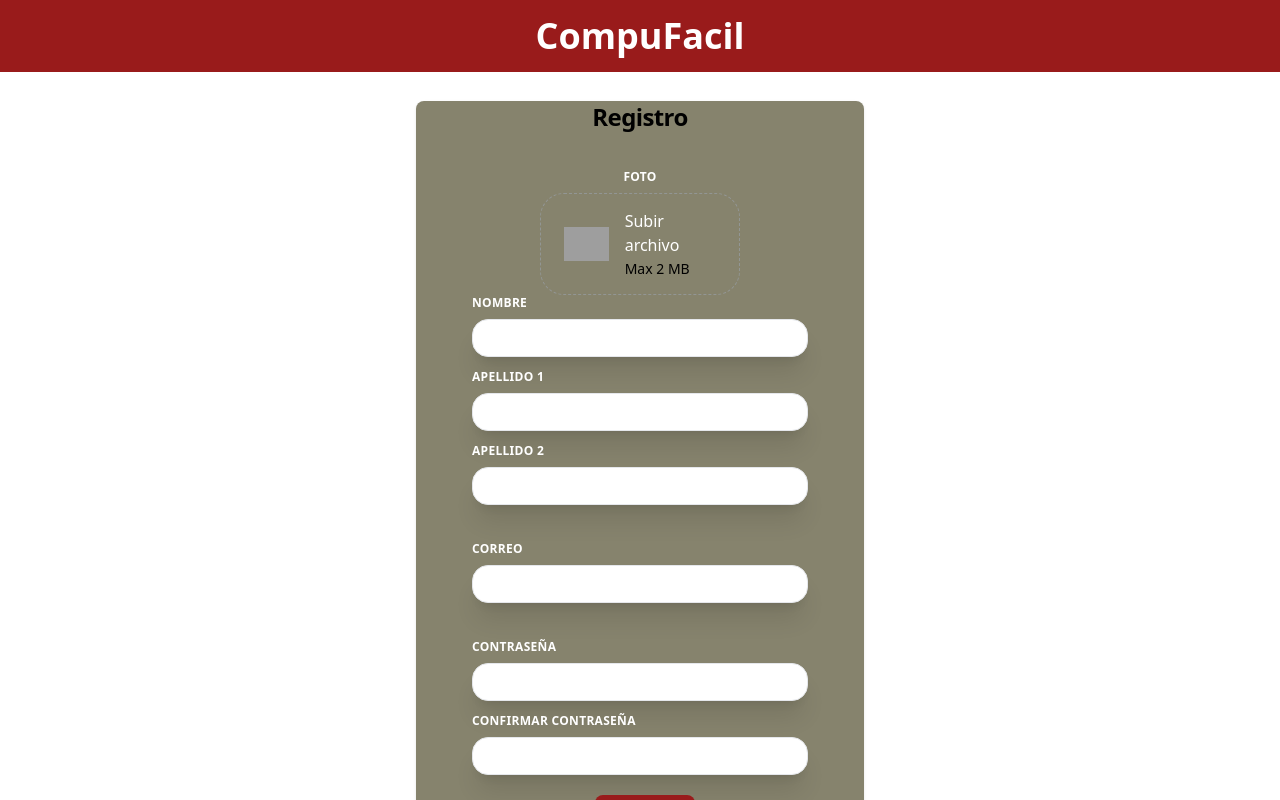
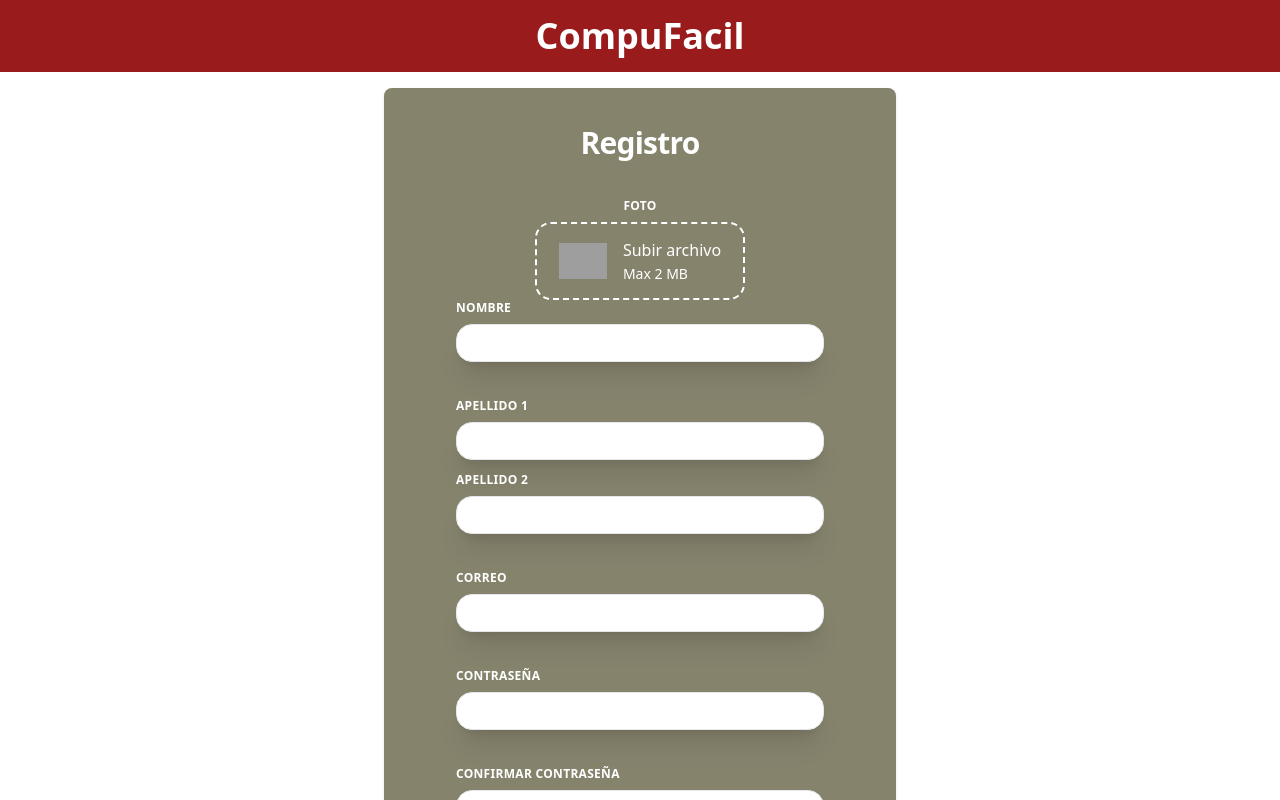
Before and after one commit to dayron24/CompuFacil, a React (Vite) app in the folder Client/: page /register-student in a window 1280 px wide. Built offline with nearby package versions, Linux system fonts and the light colour scheme; grey boxes are pictures that could not be loaded.

Commit message:
Responsive register page

```diff
--- a/Client/src/views/RegisterUserPage.jsx
+++ b/Client/src/views/RegisterUserPage.jsx
@@ -117,9 +117,9 @@ function RegisterUserPage() {
       >
         {errorMsg}
       </p>
-      <div className="flex flex-col items-center justify-center px-6 py-8 mx-auto md:h-screen lg:py-0">
+      <div className="flex flex-col items-center justify-center px-6 my-4 mx-auto lg:py-0">
 
-        <div className="w-full bg-customgray rounded-lg shadow dark:border md:mt-0 sm:max-w-md xl:p-0 dark:bg-white-800 dark:border-gray-700" >
+        <div className="w-full bg-customgray rounded-lg shadow dark:border max-w-lg xl:p-0 dark:bg-white-800 dark:border-gray-700" >
           <div className="flex flex-col items-center justify-center ">
             <div className="w-6/12 ">
               <form
@@ -128,10 +128,10 @@ function RegisterUserPage() {
                   //onsult(e);
                 }}
               >
-                <h2 className="mb-9 text-[5 0px] font-bold  text-center  leading-tight tracking-tight text-black md:text-2xl ">
+                <h2 className="my-9 text-[5 0px] font-bold text-center leading-tight tracking-tight text-white text-3xl ">
                   Registro
                 </h2>
-                <div className="w-full px-3 mb-6 md:mb-0">
+                <div className="w-full px-3 mb-6 mb-0">
                     <label
                       className="flex justify-center uppercase tracking-wide text-white text-xs font-bold mb-2"
                       htmlFor="grid-foto"
@@ -144,7 +144,7 @@ function RegisterUserPage() {
                         <label
                           title="Click to upload"
                           htmlFor ="photoFile"
-                          className="cursor-pointer flex items-center gap-4 px-6 py-4 before:border-gray-400/60 hover:before:border-gray-300 group dark:before:border-gray-600 before:absolute before:inset-0 before:rounded-3xl before:border before:border-dashed before:transition-transform before:duration-300 hover:before:scale-105 active:duration-75 active:before:scale-95"
+                          className="cursor-pointer flex items-center gap-4 px-6 py-4 before:border-white hover:before:borderwhite group dark:before:borderwhite before:absolute before:inset-0 before:rounded-2xl before:border-2 before:border-dashed before:transition-transform before:duration-300 hover:before:scale-105 active:duration-75 active:before:scale-95"
                         >
                           <div className="w-max relative">
                             <img
@@ -159,7 +159,7 @@ function RegisterUserPage() {
                             <span className="block relative text-white group-hover:text-blue-500">
                               Subir archivo
                             </span>
-                            <span className="mt-0.5 block text-sm text-black ">
+                            <span className="mt-0.5 block text-sm text-white ">
                               {fileName}
                             </span>
                           </div>
@@ -176,7 +176,7 @@ function RegisterUserPage() {
                     </div>
 
                 <div className="flex flex-wrap -mx-20 mb-6">
-                  <div className="w-full px-3 mb-6 md:mb-0">
+                  <div className="w-full px-3 mb-6 mb-0">
                     <label
                       className="block uppercase tracking-wide text-white text-xs font-bold mb-2"
                       htmlFor="grid-firstName"
@@ -250,7 +250,7 @@ function RegisterUserPage() {
                 </div>
 
                 <div className="flex flex-wrap -mx-20 mb-2">
-                  <div className="w-full px-3 mb-6 md:mb-0">
+                  <div className="w-full px-3 mb-6 mb-0">
                     <label
                       className="block uppercase tracking-wide text-white text-xs font-bold mb-2"
                       htmlFor="grid-descripcion"
@@ -267,7 +267,7 @@ function RegisterUserPage() {
                       defaultValue={formData.password}
                     />
                   </div>
-                  <div className="w-full px-3 mb-6 md:mb-0">
+                  <div className="w-full px-3 mb-6 mb-0">
                     <label
                       className="block uppercase tracking-wide text-white text-xs font-bold mb-2"
                       htmlFor="grid-descripcion"
@@ -289,11 +289,11 @@ function RegisterUserPage() {
 
                 <div className="flex justify-center flex-wrap -mx-20 mb-2">
 
-                      <div className="max-w-full w-3/12 h-full ">
+                      <div>
                         <button
                           type="submit"
-                          className="justify-center text-white bg-red-800 font-medium rounded-lg text-sm px-5 py-2.5 text-center
-                    hover:bg-gradient-to-r hover:from-teal-600 hover:to-cyan-800 hover:shadow-2xl transition-all duration-300 ease-in-out hover:scale-110 hover:-translate-y-1"
+                          className="justify-center text-white bg-red-800 font-medium rounded-lg text-md px-9 py-2.5 text-center
+                    hover:bg-gradient-to-r hover:from-teal-300 hover:to-cyan-800 hover:shadow-2xl transition-all duration-300 ease-in-out hover:-translate-y-1"
                         >
                           Registrar
                         </button>
```
